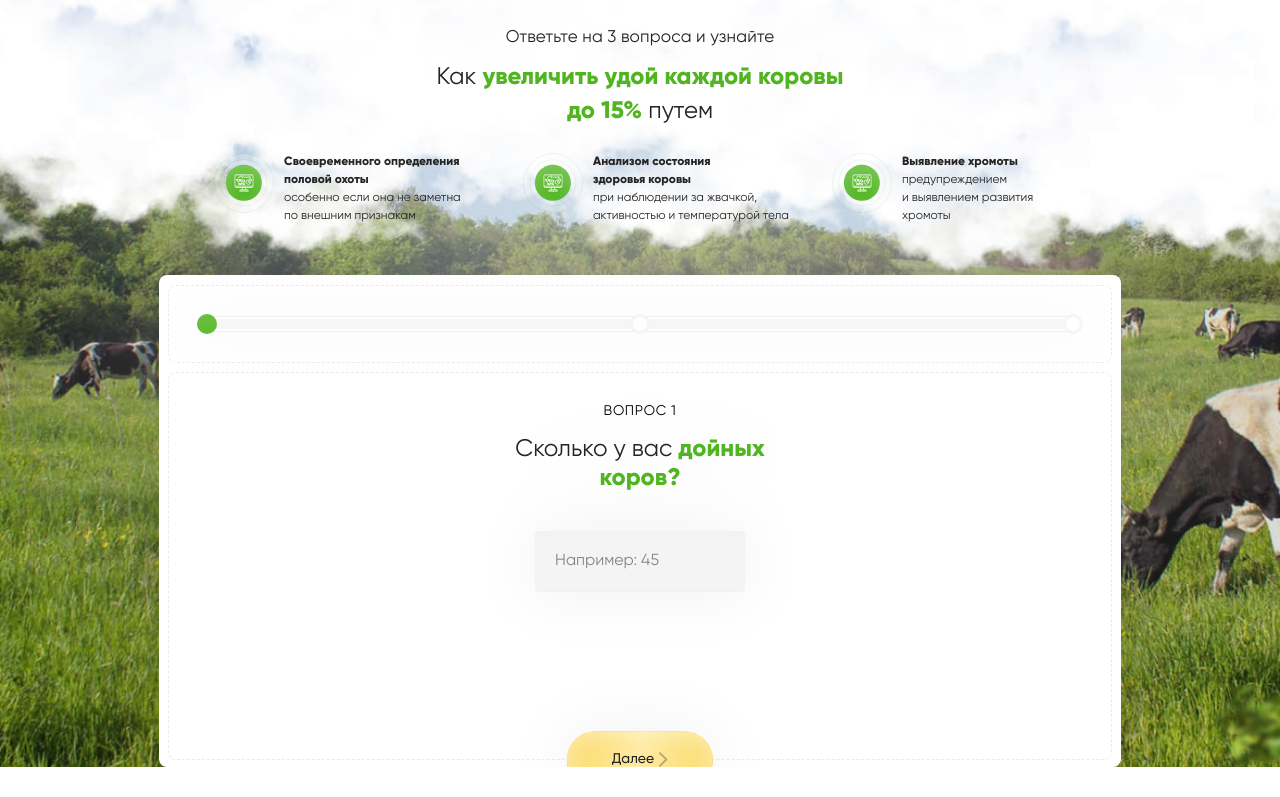
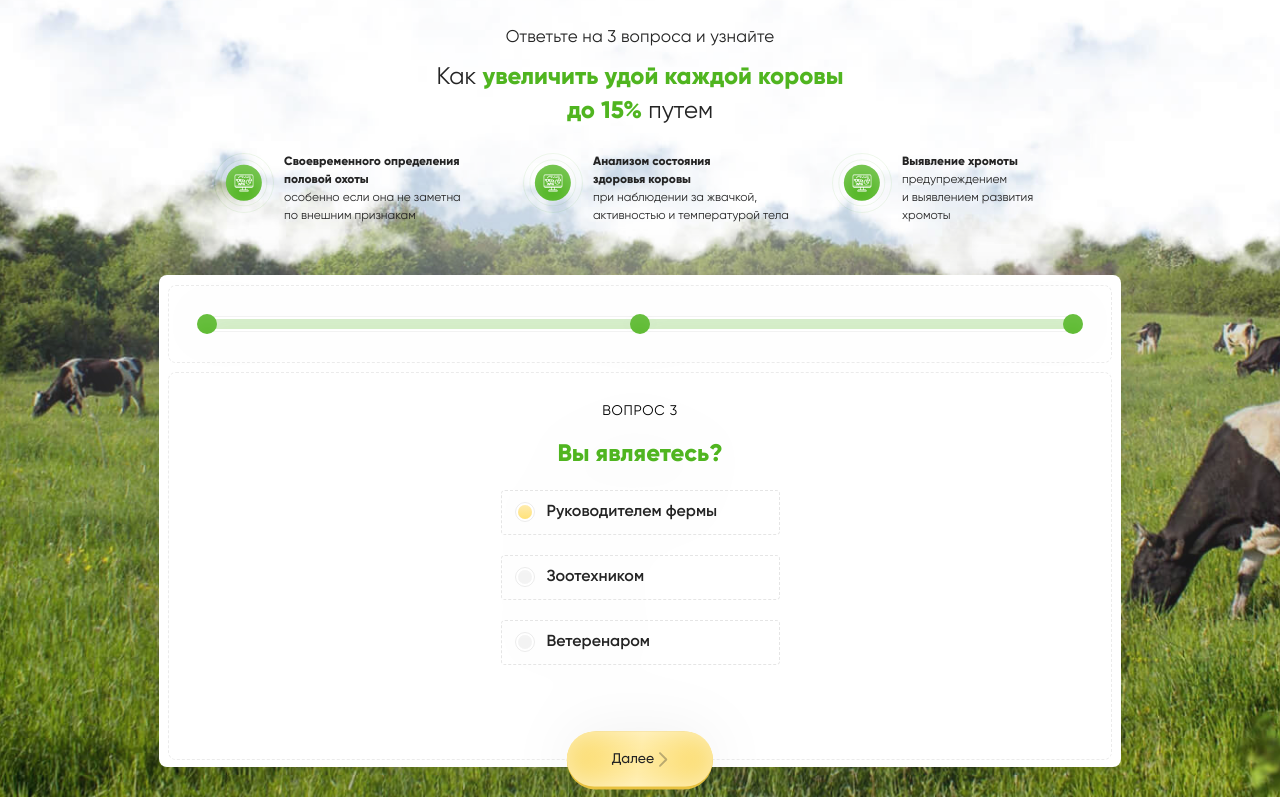
Before and after one commit to TalaViazenkina/e-stado, a website built with webpack: page source/html/quiz.html in a window 1280 px wide. Shown: the part 147-944 px from the top of the page. Before the commit the page ends 914 px from the top, so only its background shows below. Built offline with nearby package versions, Linux system fonts and the light colour scheme; files whose address does not match are found by name.

Commit message:
Стилизует третий вопрос квиза

```diff
--- a/source/html/quiz.html
+++ b/source/html/quiz.html
@@ -56,10 +56,10 @@
         <form action="#" method="post">
           <div class="quiz-form__progress">
             <div class="quiz-form__progress-step quiz-form__progress-step--done"></div>
-            <div class="quiz-form__progress-step"></div>
-            <div class="quiz-form__progress-step"></div>
+            <div class="quiz-form__progress-step quiz-form__progress-step--done"></div>
+            <div class="quiz-form__progress-step quiz-form__progress-step--done"></div>
           </div>
-          <div class="quiz-form__question question question--number question--show">
+          <div class="quiz-form__question question question--number">
             <span class="question__number">Вопрос 1</span>
             <label for="cow-quality">Сколько у вас <b>дойных коров?</b></label>
             <input id="cow-quality" type="number" name="cow-quality" min="0" placeholder="Например: 45">
@@ -79,24 +79,26 @@
               </svg>
             </button>
           </div>
-          <div class="quiz-form__question question question--radio">
+          <div class="quiz-form__question question question--radio question--show">
             <span class="question__number">Вопрос 3</span>
             <p><b>Вы являетесь?</b></p>
+            <div class="question__answer-list">
               <label>
-              <input type="radio" name="user" value="leader">
+                <input class="visually-hidden" type="radio" name="user" value="leader" checked>
                 <span class="question__radiobox"></span>
                 Руководителем фермы
               </label>
               <label>
-              <input type="radio" name="user" value="zootechnician">
+                <input class="visually-hidden" type="radio" name="user" value="zootechnician">
                 <span class="question__radiobox"></span>
                 Зоотехником
               </label>
               <label>
-              <input type="radio" name="user" value="veterinarian">
+                <input class="visually-hidden" type="radio" name="user" value="veterinarian">
                 <span class="question__radiobox"></span>
                 Ветеренаром
               </label>
+            </div>
             <button class="button quiz-form__button" type="button">Далее
               <svg width="9" height="16" focusable="false">
                 <use xlink:href="img/sprite_auto.svg#icon-cover"></use>
--- a/source/sass/blocks/question.scss
+++ b/source/sass/blocks/question.scss
@@ -54,6 +54,37 @@
       }
     }
   }
+
+  &--radio {
+    .question__number {
+      margin-bottom: 20px;
+    }
+    p {
+      margin-top: 0;
+      margin-bottom: 21px;
+      text-align: center;
+      font-size: 24px;
+      line-height: 29px;
+
+      b {
+        font-weight: 800;
+        color: $color-kelly-green;
+      }
+    }
+
+    label {
+      display: block;
+      min-width: 279px;
+      padding: 8px 13px 9px;
+      margin-bottom: 20px;
+      font-weight: 600;
+      font-size: 16px;
+      line-height: 26px;
+      border: 1px dashed rgba(0, 0, 0, 0.1);
+      filter: drop-shadow(0px 0px 30px rgba(0, 0, 0, 0.06));
+      border-radius: 4px;
+    }
+  }
 }
 
 .question__number {
@@ -66,3 +97,31 @@
   letter-spacing: 0.05em;
   color: $color-default-black;
 }
+
+.question__radiobox {
+  position: relative;
+  display: inline-block;
+  vertical-align: middle;
+  width: 20px;
+  height: 20px;
+  margin-right: 8px;
+  border-radius: 50%;
+  border: 0.5px solid rgba(0, 0, 0, 0.08);
+  box-shadow: inset 0px 10px 20px rgba(255, 255, 255, 0.16);
+
+  &::before {
+    content: "";
+    position: absolute;
+    top: 2px;
+    left: 2px;
+    width: 14px;
+    height: 14px;
+    background-color: $color-white-smoke-darken;
+    box-shadow: inset 0px 10px 20px rgba(255, 255, 255, 0.16);
+    border-radius: 50%;
+  }
+}
+
+input:checked + .question__radiobox::before {
+  background: linear-gradient(180deg, $color-drover2 0%, $color-dandelion2 100%);
+}
--- a/source/sass/blocks/quiz-form.scss
+++ b/source/sass/blocks/quiz-form.scss
@@ -1,5 +1,6 @@
 .quiz-form {
   padding: 10px 9px 7px;
+  margin-bottom: 30px;
   background: $color-default-white;
   box-shadow: 0 20px 80px rgba(0, 0, 0, 0.2);
   border-radius: 8px;
--- a/source/sass/variables.scss
+++ b/source/sass/variables.scss
@@ -28,4 +28,6 @@ $color-white-smoke: #f5f5f5;
 $color-kelly-green: #50b520;
 $color-festival: #e8c240;
 $color-dandelion: #fbdb6a;
+$color-dandelion2: #ffdd64;
 $color-drover: #ffeba3;
+$color-drover2: #fee9a1;
```
Also changed, not shown: build/css/style.css, build/css/style.min.css, build/quiz.html, 1 other file. Lines whose indentation alone changed are shown as unchanged.
